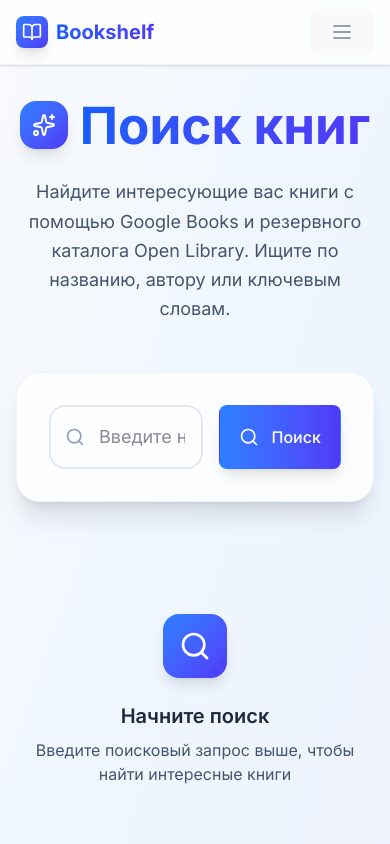
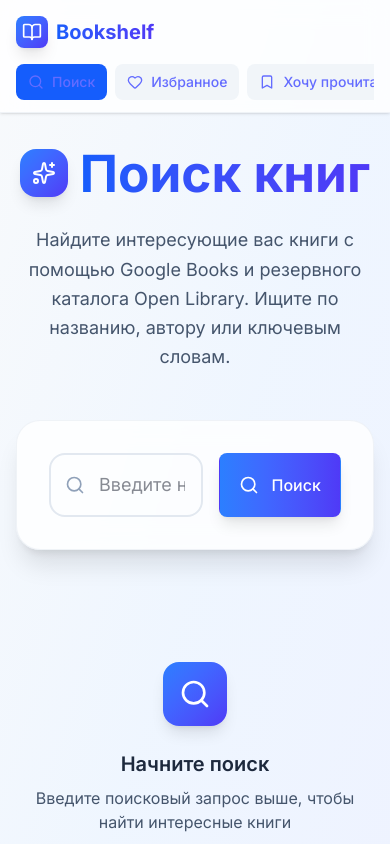
Before and after one commit to Richbanker/Bookshelf, a React (Vite) app: page / in a window 390 px wide. Shown: the top 844 px of the page. Built offline with nearby package versions, Linux system fonts and the light colour scheme.

Commit message:
fix: сделать разделы библиотеки доступными на телефоне

```diff
--- a/src/components/Layout.tsx
+++ b/src/components/Layout.tsx
@@ -71,15 +71,26 @@ function Header() {
             })}
           </nav>
 
-          {/* Мобильное меню (заглушка) */}
-          <div className="md:hidden">
-            <button type="button" disabled aria-label="Мобильное меню недоступно" className="p-2 rounded-lg text-slate-400 cursor-not-allowed">
-              <svg className="w-6 h-6" fill="none" stroke="currentColor" viewBox="0 0 24 24">
-                <path strokeLinecap="round" strokeLinejoin="round" strokeWidth={2} d="M4 6h16M4 12h16M4 18h16" />
-              </svg>
-            </button>
-          </div>
         </div>
+        <nav aria-label="Мобильная навигация" className="flex md:hidden gap-2 overflow-x-auto pb-3">
+          {navItems.map((item) => {
+            const Icon = item.icon;
+            const isActive = location.pathname === item.path;
+            return (
+              <Link
+                key={item.path}
+                to={item.path}
+                aria-current={isActive ? 'page' : undefined}
+                className={`flex shrink-0 items-center gap-2 px-3 py-2 rounded-lg text-sm font-medium ${
+                  isActive ? 'bg-blue-600 text-white' : 'text-slate-700 bg-slate-100'
+                }`}
+              >
+                <Icon size={16} aria-hidden="true" />
+                {item.label}
+              </Link>
+            );
+          })}
+        </nav>
       </div>
     </header>
   );
```
